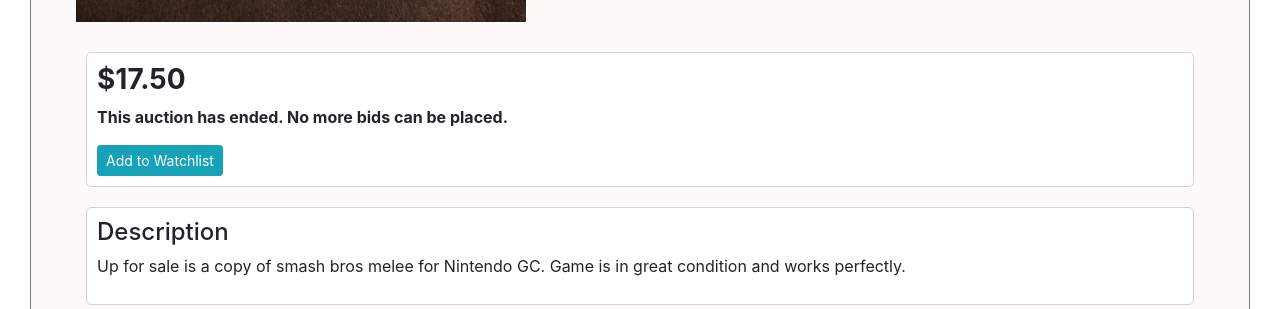
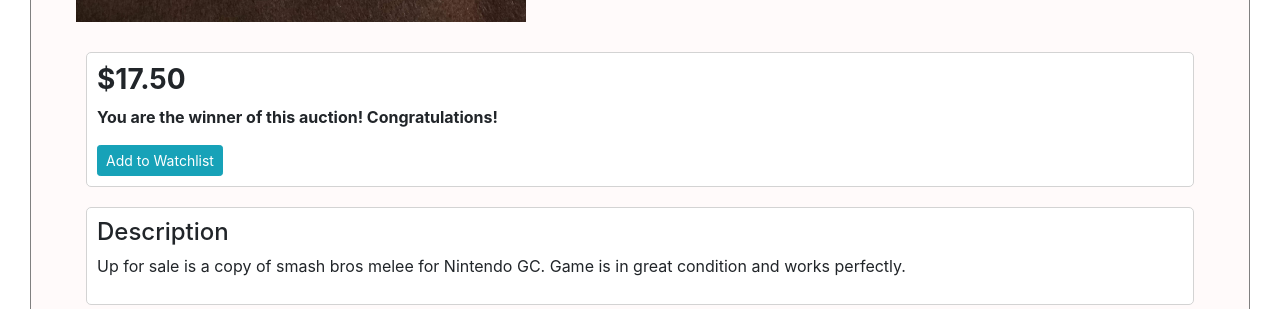
Before and after one commit to d-spence/django-commerce, a Django app: page /listing/1/ in a window 1280 px wide. Shown: the part 836-1145 px from the top of the page. Run offline with Django 3.2, Linux system fonts and the light colour scheme; a user stored in the database is signed in; data comes from the database, SQL or seed files in the repository; both versions use the stored data as it was after the commit; some libraries are stand-ins or nearby versions.

Commit message:
Fixed issue where winner was not being displayed on listing page.

```diff
--- a/auctions/templates/auctions/listing.html
+++ b/auctions/templates/auctions/listing.html
@@ -31,8 +31,8 @@
                             <a href="{% url 'close-listing-confirm' listing.id %}" class="btn btn-sm btn-danger">Close This Listing</a>
                         {% endif %}
                         </div>
-                    {% elif not listing.active and not owner and winner %}
-                        <p><strong>You are the winner of this auction! congratulations</strong></p>
+                    {% elif winner %}
+                        <p><strong>You are the winner of this auction! Congratulations!</strong></p>
                     {% else %}
                         <p><strong>This auction has ended. No more bids can be placed.</strong></p>
                     {% endif %}
--- a/auctions/views.py
+++ b/auctions/views.py
@@ -59,6 +59,7 @@ def listing_view(request, listing_id):
         'comments': comments,
         'watched': watched,
         'owner': owner,
+        'winner': winner,
         'form': form,
     }
     return render(request, 'auctions/listing.html', context)
```
Also changed, not shown: db.sqlite3.
